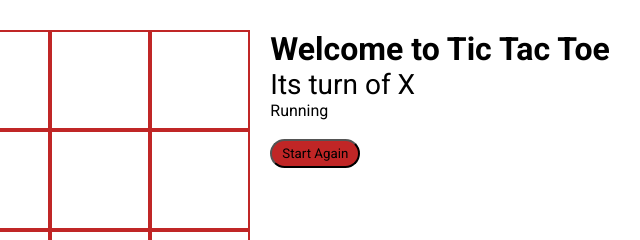
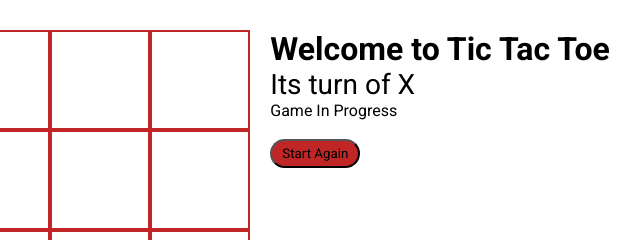
Before and after one commit to armagan979/TicTacToe, a plain HTML site: page index.html in a window 1280 px wide. Shown: the top 240 px of the page, 365-1005 px from the left. Drawn offline with Linux system fonts and the light colour scheme.

Commit message:
Update index.html

```diff
--- a/index.html
+++ b/index.html
@@ -26,7 +26,7 @@
             <div>
                 <span>Its turn of <span class="player">X</span></span>
             </div>
-            <div id="result">Running</div>
+            <div id="result">Game In Progress</div>
             <div class="imgBox">
                 <img src="excited.gif" alt="Win gif">
             </div>
```
